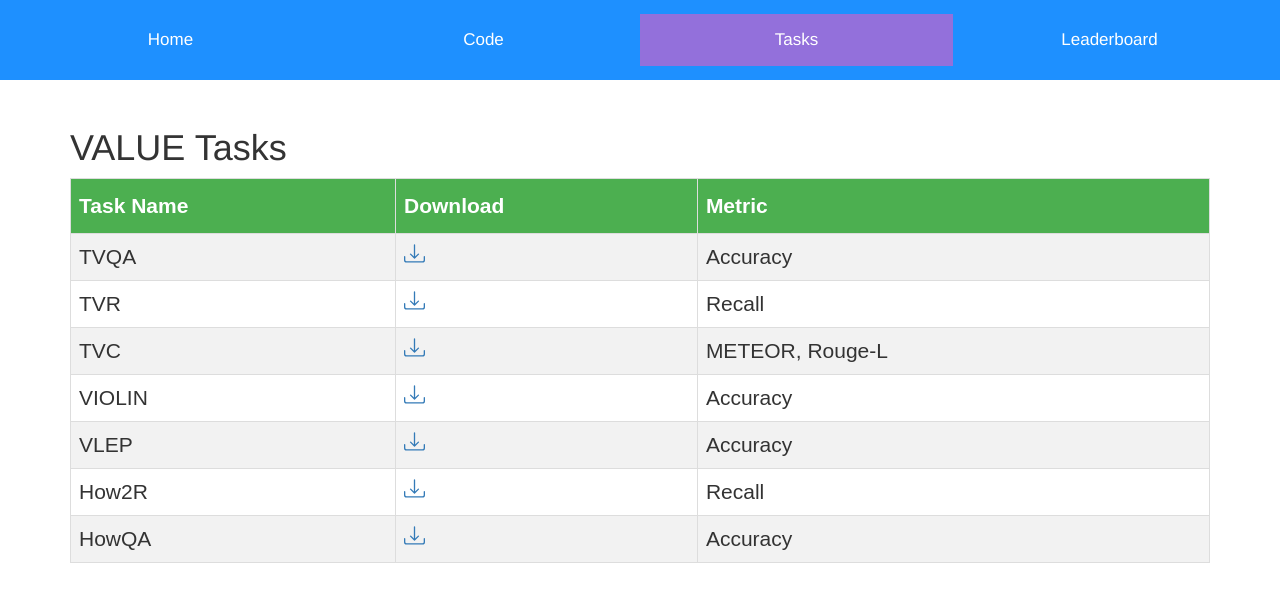
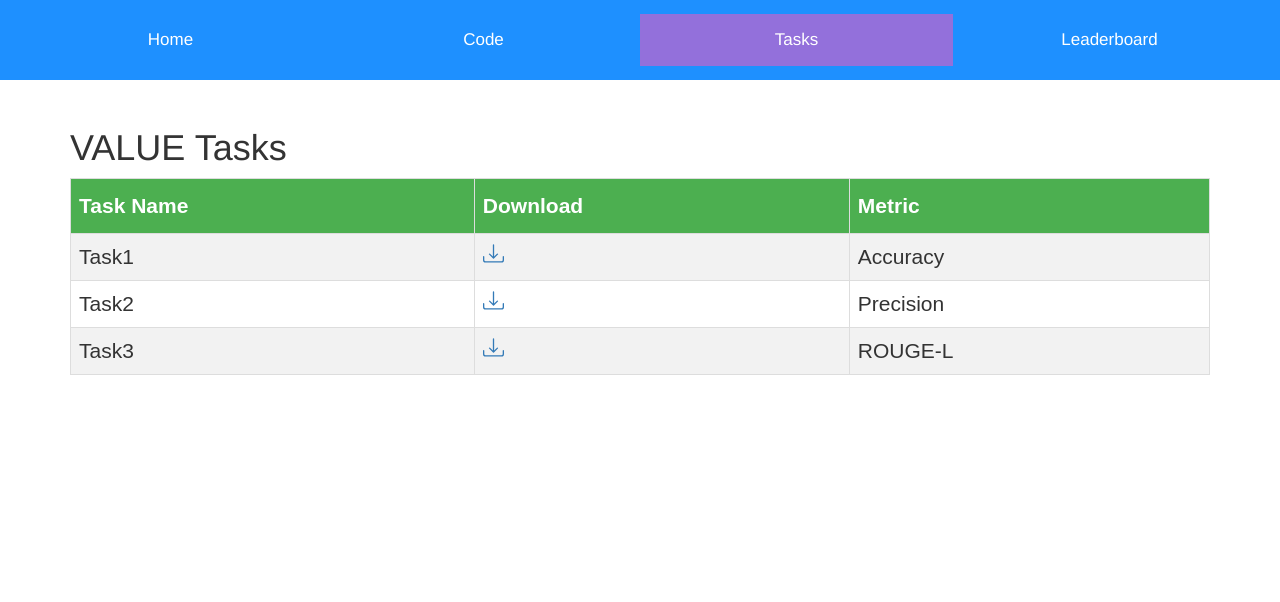
Before and after one commit to VALUE-Leaderboard/VALUE-Leaderboard.github.io, a React (Create React App) app in the folder WebApplication1/ClientApp/: page /tasks in a window 1280 px wide. Shown: the top 602 px of the page. Built offline with nearby package versions, Linux system fonts and the light colour scheme.

Commit message:
Added placeholders for leaderboard tasks

```diff
--- a/WebApplication1/ClientApp/src/components/TaskModel.js
+++ b/WebApplication1/ClientApp/src/components/TaskModel.js
@@ -1,5 +1,5 @@
 export const TASK_MODEL = [
-    {
+    /* {
         name: "TVQA",
         download: "https://github.com/linjieli222/VALUE",
         metric: "Accuracy"
@@ -33,5 +33,20 @@ export const TASK_MODEL = [
         name: "HowQA",
         download: "https://github.com/linjieli222/VALUE",
         metric: "Accuracy"
+    } */
+    {
+        name: "Task1",
+        download: "",
+        metric: "Accuracy"
+    },
+    {
+        name: "Task2",
+        download: "",
+        metric: "Precision"
+    },
+    {
+        name: "Task3",
+        download: "",
+        metric: "ROUGE-L"
     }
 ]
```
